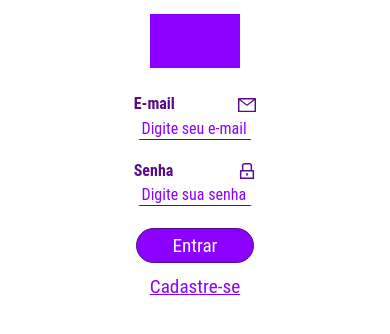
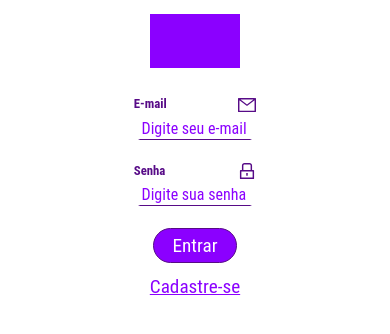
Before and after one commit to cpejr/front-web-mvpclinicas, a React (Vite) app: page /login in a window 390 px wide. Shown: the top 334 px of the page. Built offline with nearby package versions, Linux system fonts and the light colour scheme.

Commit message:
feat: alguns ajustes na responsividade

```diff
--- a/src/pages/Login/Styles.js
+++ b/src/pages/Login/Styles.js
@@ -67,7 +67,11 @@ export const TituloInput = styled.div`
   color: #570B87;
   font-weight: 600;
   font-size: 1em;
-  margin-top: 9%
+  margin-top: 9%;
+
+  @media (max-width: 700px){
+    font-size: 0.8em;
+  }
 `;
 export const TituloIcon = styled.div`
   display: flex;
@@ -100,6 +104,11 @@ export const BotoesEdicao = styled.div`
   height: 50%;
   width: 70%;
   background-color: white;
+
+  @media(max-width: 500px){
+    height: 30%;
+    width: 50%;
+  }
 `;
 
 export const BotaoCadastro = styled.button`
@@ -144,17 +153,20 @@ export const BotaoCadastro = styled.button`
 
   @media (max-width: 500px) {
     width: ${(props) => props.widthMedia500 ?? '180px'};
+
+
   }
 
   @media (max-width: 500px) {
     height: ${(props) => props.HeightMedia500 ?? '35px'};
   }
    @media (max-width: 280px) {
-    height: ${(props) => props.heightMedia280 ?? '35px'};
+    height: ${(props) => props.heightMedia280 ?? '25px'};
   }
   @media (max-width: 280px) {
     width: ${(props) => props.widthMedia280 ?? '100px'};
   }
+
 `;
 export const Rotulo = styled.div`
   width: 100%;
@@ -164,6 +176,15 @@ export const Rotulo = styled.div`
   margin-top: 2%;
   font-size: 1em;
   color: #E00000;
+  @media (max-width: 1050px) {
+    font-size: 0.9em;
+  }
+  @media (max-width: 900px) {
+    font-size: 0.7em;
+  }
+  @media (max-width: 650px) {
+    font-size: 0.6em;
+  }
 `;
 export const RotuloSenha = styled.div`
   width: 100%;
@@ -172,4 +193,13 @@ export const RotuloSenha = styled.div`
   margin-left: 51%;
   font-size: 1em;
   color: #E00000;
+  @media (max-width: 1050px) {
+    font-size: 0.9em;
+  }
+  @media (max-width: 900px) {
+    font-size: 0.7em;
+  }
+  @media (max-width: 650px) {
+    font-size: 0.6em;
+  }
 `;
```
